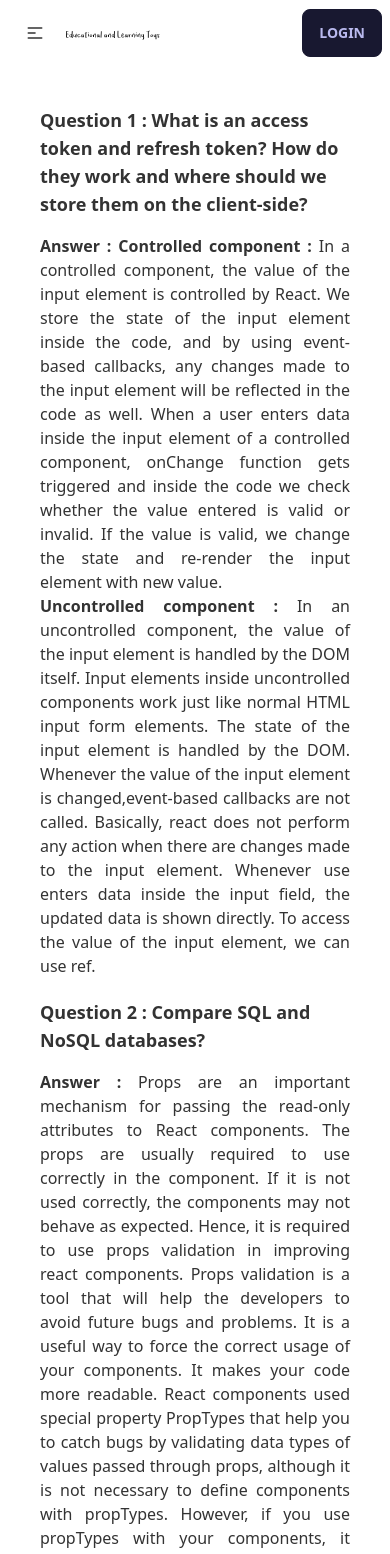
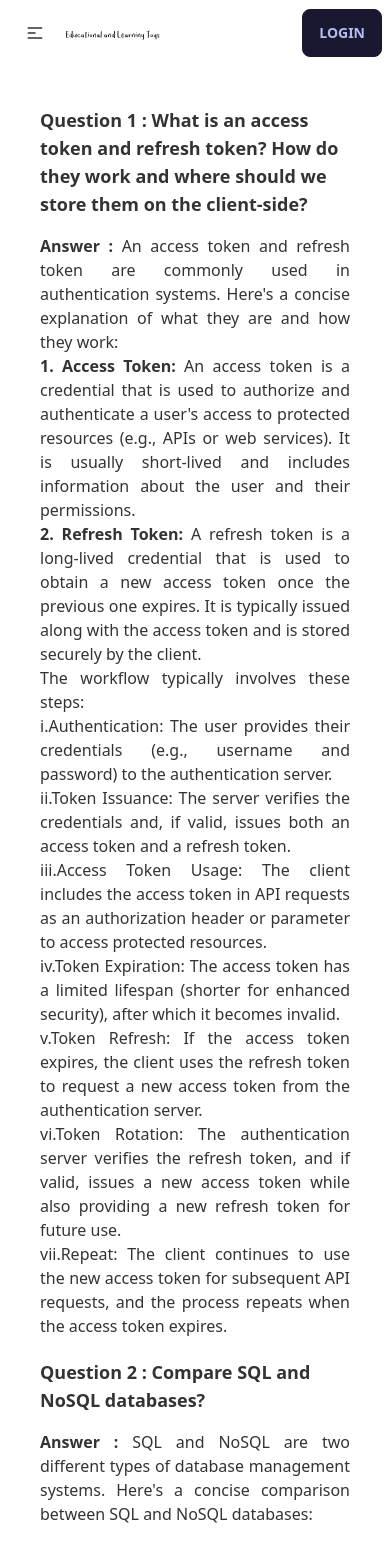
Before and after one commit to shuvakarmakar/toy-marketplace-client, a React (Vite) app: page /blogs in a window 390 px wide. Shown: the top 1554 px of the page. Built offline with nearby package versions, Linux system fonts and the light colour scheme; no server answers.

Commit message:
Sub Category wise data Display Done

```diff
--- a/src/pages/Blog/Blog.jsx
+++ b/src/pages/Blog/Blog.jsx
@@ -9,47 +9,109 @@ const Blog = () => {
                 <div className='card p-10'>
                     <p className='text-lg font-bold'>Question 1 : What is an access token and refresh token? How do they work and where should we store them on the client-side?</p>
                     <p className='text-justify mt-4'><span className='font-bold'>Answer : </span>
-                        <span className='font-bold'>Controlled component :</span> In a controlled component, the value of the input element is controlled by React. We store the state of the input element inside the code, and by using event-based callbacks, any changes made to the input element will be reflected in the code as well. When a user enters data inside the input element of a controlled component, onChange function gets triggered and inside the code we check whether the value entered is valid or invalid. If the value is valid, we change the state and re-render the input element with new value.
+                        An access token and refresh token are commonly used in authentication systems. Here's a concise explanation of what they are and how they work:
                         <br />
-                        <span className='font-bold'>Uncontrolled component :</span> In an uncontrolled component, the value of the input element is handled by the DOM itself. Input elements inside uncontrolled components work just like normal HTML input form elements. The state of the input element is handled by the DOM. Whenever the value of the input element is changed,event-based callbacks are not called. Basically, react does not perform any action when there are changes made to the input element. Whenever use enters data inside the input field, the updated data is shown directly. To access the value of the input element, we can use ref.
+                        <span className="font-bold">1. Access Token:</span> An access token is a credential that is used to authorize and authenticate a user's access to protected resources (e.g., APIs or web services). It is usually short-lived and includes information about the user and their permissions.
+                        <br />
+                        <span className="font-bold">2. Refresh Token: </span>A refresh token is a long-lived credential that is used to obtain a new access token once the previous one expires. It is typically issued along with the access token and is stored securely by the client.
+                        <br />
+                        The workflow typically involves these steps:
+                        <br />
+                        i.Authentication: The user provides their credentials (e.g., username and password) to the authentication server.
+                        <br />
+                        ii.Token Issuance: The server verifies the credentials and, if valid, issues both an access token and a refresh token.
+                        <br />
+                        iii.Access Token Usage: The client includes the access token in API requests as an authorization header or parameter to access protected resources.
+                        <br />
+                        iv.Token Expiration: The access token has a limited lifespan (shorter for enhanced security), after which it becomes invalid.
+                        <br />
+                        v.Token Refresh: If the access token expires, the client uses the refresh token to request a new access token from the authentication server.
+                        <br />
+                        vi.Token Rotation: The authentication server verifies the refresh token, and if valid, issues a new access token while also providing a new refresh token for future use.
+                        <br />
+                        vii.Repeat: The client continues to use the new access token for subsequent API requests, and the process repeats when the access token expires.
                     </p>
 
                     <p className='text-lg font-bold mt-5'>Question 2 : Compare SQL and NoSQL databases?</p>
 
-                    <p className='text-justify mt-4'><span className='font-bold'>Answer : </span>Props are an important mechanism for passing the read-only attributes to React components. The props are usually required to use correctly in the component. If it is not used correctly, the components may not behave as expected. Hence, it is required to use props validation in improving react components.
-
-                        Props validation is a tool that will help the developers to avoid future bugs and problems. It is a useful way to force the correct usage of your components. It makes your code more readable. React components used special property PropTypes that help you to catch bugs by validating data types of values passed through props, although it is not necessary to define components with propTypes. However, if you use propTypes with your components, it helps you to avoid unexpected bugs.</p>
+                    <p className='text-justify mt-4'><span className='font-bold'>Answer : </span>SQL and NoSQL are two different types of database management systems. Here's a concise comparison between SQL and NoSQL databases:</p>
                     <br />
-                    <p><span className='font-bold'>App.propTypes</span> is used for props validation in react component. When some of the props are passed with an invalid type, you will get the warnings on JavaScript console. After specifying the validation patterns, you will set the App.defaultProps.</p>
+                    <span className="font-bold">SQL Databases:</span>
+                    <br />
+                    i.Structure: SQL databases are based on a structured schema that defines the tables, columns, and relationships between data entities. They follow a rigid structure with predefined schemas.
+                    <br />
+                    ii.Data Model: SQL databases use the relational data model, where data is organized into tables with rows and columns. Relationships between tables are established using primary and foreign keys.
+                    <br />
+                    iii.Query Language: SQL databases use Structured Query Language (SQL) for querying and manipulating data. SQL provides a standardized syntax for performing complex queries and transactions.
+                    <br />
+                    iv.Scalability: SQL databases typically offer vertical scalability, which means they can handle increased loads by scaling up the hardware resources of a single server. They often have limitations when it comes to horizontal scalability and distributing data across multiple servers.
+                    <br />
+                    v.ACID Compliance: SQL databases adhere to the ACID (Atomicity, Consistency, Isolation, Durability) properties, ensuring data integrity and reliability.
+                    <br />
+                    vi.Examples: MySQL, PostgreSQL, Oracle Database, Microsoft SQL Server.
+                    <br />
+                    <br />
+                    <span className="font-bold">NoSQL Databases:</span>
+                    <br />
+                    i.Structure: NoSQL databases have a flexible schema, allowing for dynamic and schema-less data models. They can handle unstructured or semi-structured data.
+                    <br />
+                    ii.Data Model: NoSQL databases support various data models, such as key-value, document, columnar, and graph. Each model offers different ways to organize and query data, catering to specific use cases.
+                    <br />
+                    iii.Query Language: NoSQL databases may have their own query languages, although some also provide SQL-like query capabilities. The query languages are often optimized for specific data models and use cases.
+                    <br />
+                    iv.Scalability: NoSQL databases excel in horizontal scalability, allowing for distributing data across multiple servers or clusters. They can handle large volumes of data and high read/write workloads.
+                    <br />
+                    v.ACID Compliance: NoSQL databases may sacrifice strict ACID compliance in favor of higher scalability and performance. They often prioritize eventual consistency or provide tunable consistency models.
+                    <br />
+                    vi.Examples: MongoDB (document store), Cassandra (columnar store), Redis (key-value store), Neo4j (graph database).
 
                     <p className='text-lg font-bold mt-5'>Question 3 :  What is express js? What is Nest JS?</p>
-                    <p className='text-justify mt-4'><span className='font-bold'>Answer : </span>Node.js and Express.js are both JavaScript-based technologies used for building server-side web applications, but they serve different purposes.</p>
+                    <p className='text-justify mt-4'><span className='font-bold'>Answer : </span>Express.js and Nest.js are both web application frameworks that run on top of Node.js. Here's a concise explanation of each:</p>
                     <br />
-                    <p>Here are some key differences between Node.js and Express.js:
+                    <p><span className="font-bold">Express.js:</span>
                         <br />
-                        i.Node.js is a runtime environment, while Express.js is a web application framework built on top of Node.js.
+                        i.Express.js is a minimalist and flexible web application framework for Node.js. It provides a set of features and utilities to build web applications and APIs quickly and easily.
                         <br />
-                        ii.Node.js provides a set of built-in modules for handling network requests, file I/O, and other system-level tasks, while Express.js provides a set of tools and utilities for building web applications.
+                        ii.It offers a straightforward, unopinionated approach to web development, allowing developers to have fine-grained control over their application's structure and behavior.
                         <br />
-                        iii.Node.js can be used on its own to build web applications, but it requires a lot of low-level coding. Express.js simplifies the process of building web applications by providing a higher-level API.
+                        iii.Express.js provides a robust routing system, middleware support for handling requests and responses, and integration with various template engines for rendering dynamic views.
                         <br />
-                        iv.Node.js is suitable for building a wide range of server-side applications, while Express.js is specifically designed for building web applications.</p>
+                        iv.It has a large and active community with a vast ecosystem of plugins and extensions, making it highly extensible and adaptable to different use cases.</p>
+                    <br />
+                    <p><span className="font-bold">Nest.js:</span>
+                        <br />
+                        i.Nest.js is a progressive, opinionated web application framework for Node.js, heavily inspired by Angular's architecture and concepts.
+                        <br />
+                        ii.It aims to provide a structured and scalable approach to building server-side applications by promoting the use of TypeScript, decorators, and dependency injection.
+                        <br />
+                        iii.Nest.js leverages decorators to define modules, controllers, services, and other components, making it easy to organize and modularize your application.
+                        <br />
+                        iv.It integrates well with other libraries and frameworks commonly used in the Node.js ecosystem, such as Express.js, allowing developers to combine the benefits of Nest.js with existing tools.</p>
+                    <br />
+                    v.Nest.js provides features like built-in support for dependency injection, powerful routing system, middleware support, and various other utilities to simplify common development tasks.
+                    <br />
 
                     <p className='text-lg font-bold mt-5'>Question 4 : What is MongoDB aggregate and how does it work?
                     </p>
-                    <p className='text-justify mt-4'><span className='font-bold'>Answer : </span>In React, a custom hook is a reusable function that encapsulates common logic or behavior, which can be shared across multiple components. Custom hooks enable developers to extract and reuse stateful logic from components, making them more modular and reusable.
+                    <p className='text-justify mt-4'><span className='font-bold'>Answer : </span>In MongoDB, the aggregate method is used to perform advanced data aggregation operations on collections. It allows you to process and transform data in various ways, including grouping, filtering, sorting, and applying complex computations.
                         <br />
-                        We can create a custom hook to encapsulate complex logic that is used in multiple components, making the components more readable, reusable and easier to maintain. Custom hooks can also abstract away complex functionality, allowing components to focus on their specific task while delegating more complex tasks to custom hooks.
+                        Here's a concise explanation of how the aggregate method works:
                         <br />
-                        Some common use cases for custom hooks include:
+                        <span className="font-bold">Pipeline Stages:</span> The aggregate method takes an array of pipeline stages as input. Each stage represents a specific operation to be applied to the data. The stages are processed sequentially, with the output of one stage serving as the input for the next stage.
                         <br />
-                        1.Fetching data from an API.
+                        <span className="font-bold">Pipeline Operators:</span> Within each stage, you can use different pipeline operators to define the desired data transformation. Some common operators include:
+
+                        $match: Filters documents based on specified conditions.
+                        $group: Groups documents together based on a specified key and performs aggregations on grouped data.
+                        $project: Reshapes the documents by specifying which fields to include or exclude.
+                        $sort: Sorts the documents based on specified criteria.
+                        $limit and $skip: Controls the number of documents to return or skip.
+                        $lookup: Performs a join operation between multiple collections.
                         <br />
-                        2.Handling form input validation and submission.
+                        <span className="font-bold">Data Transformation:</span> As the pipeline stages are processed, the input documents are passed through each stage, and the specified operations are applied. Each stage modifies the data or reduces the result set based on the specified criteria.
                         <br />
-                        3.Managing state for complex components.
-                        <br />
-                        4.Creating reusable utility functions.</p>
+                        Result: The final result of the aggregation is returned as a cursor or an array, depending on the chosen output mode. The result can be further processed or utilized as needed in your application.
+                    </p>
                     <br />
                 </div>
             </div>
--- a/src/pages/Home/AllToys/AllToy.jsx
+++ b/src/pages/Home/AllToys/AllToy.jsx
@@ -1,6 +1,6 @@
 
 const AllToy = ({ toy }) => {
-    const { name, sellerName, subCategory, price, ratings, availableQuantity, description, _id, photoUrl } = toy || {};
+    const { name, sellerName, subCategory, price, availableQuantity, _id, photoUrl } = toy || {};
     return (
         <tr>
             <th>
--- a/src/pages/Home/AllToys/AllToys.jsx
+++ b/src/pages/Home/AllToys/AllToys.jsx
@@ -9,7 +9,7 @@ const AllToys = () => {
     useEffect(() => {
         fetch('http://localhost:5000/allToys')
             .then(res => res.json())
-            .then(data => setToys(data))
+            .then(data => setToys(data.slice(0, 20))) // Set the first 20 toys
     }, [])
 
     return (
@@ -25,7 +25,7 @@ const AllToys = () => {
                                     <input type="checkbox" className="checkbox" />
                                 </label>
                             </th>
-                            <th>Seller</th>
+                            <th>Seller Name</th>
                             <th>Toy Name</th>
                             <th>Sub-category</th>
                             <th>Price</th>
```
Also changed, not shown: src/pages/Home/Category/Category.jsx (+61 -10 lines).
